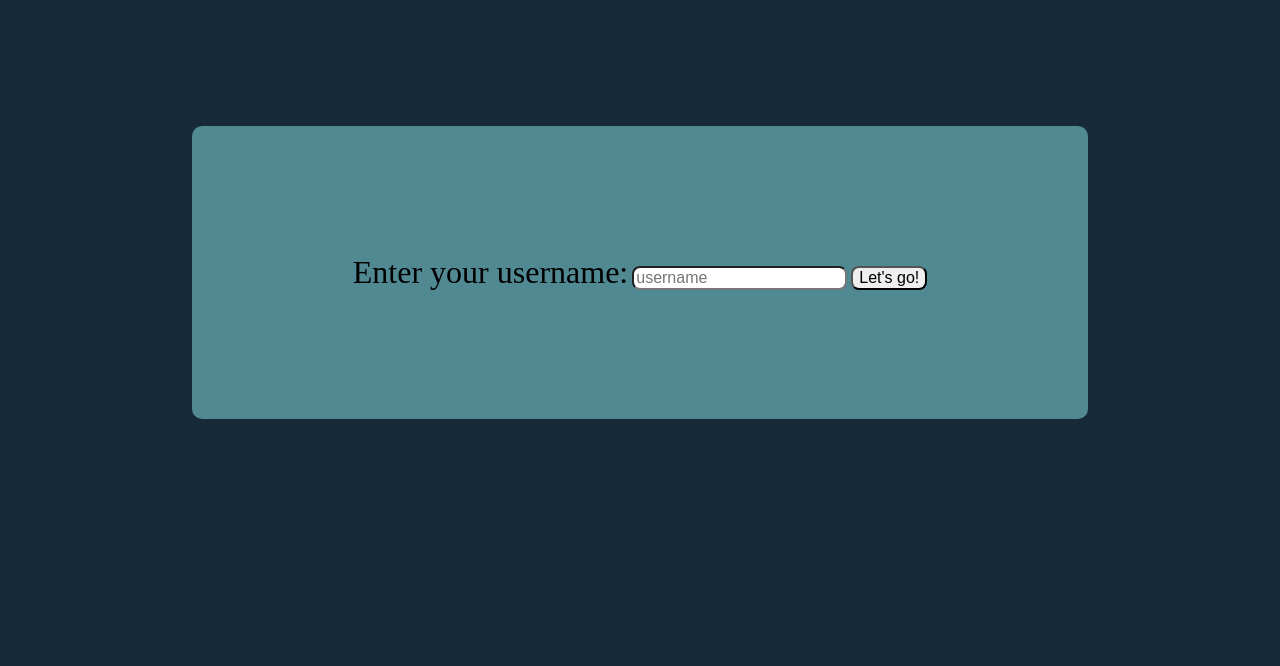
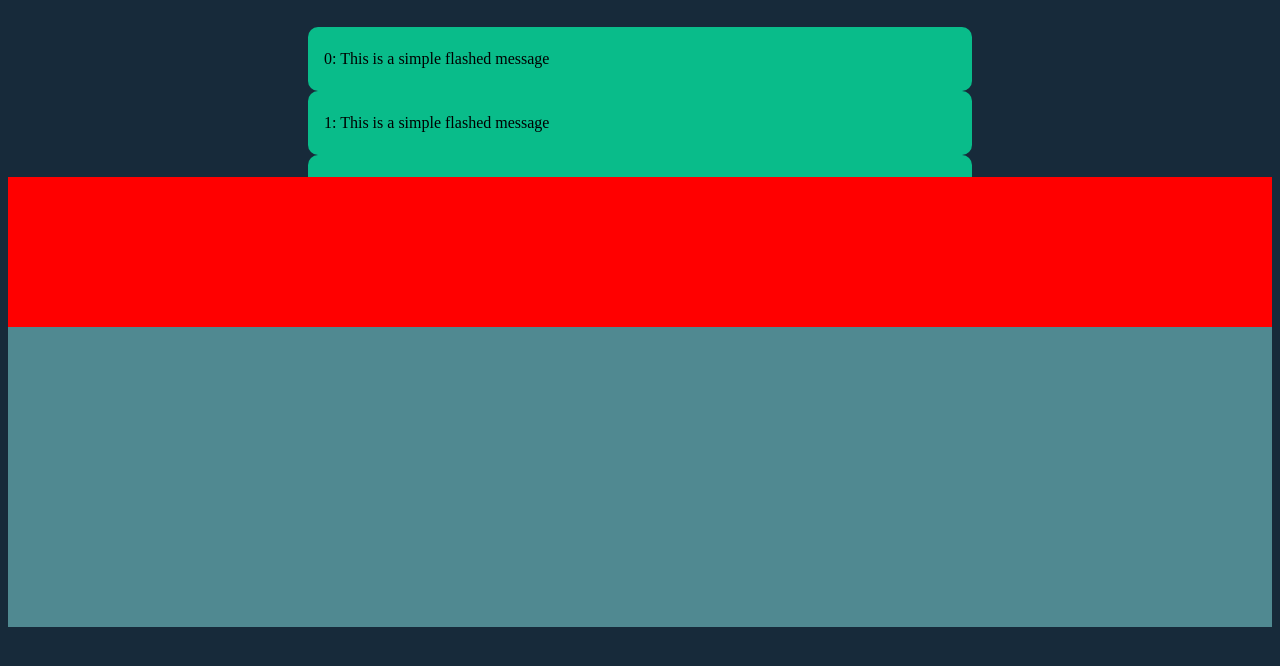
Before and after one commit to 3nabla3/BuzzerApp, a Flask app: page /login in a window 1280 px wide. Shown: the part 74-740 px from the top of the page. Run offline with Flask 2, Linux system fonts and the light colour scheme.

Commit message:
started improving html

```diff
--- a/app.py
+++ b/app.py
@@ -45,7 +45,9 @@ def index():
 def login():
 	if request.method == 'GET':
 		if 'user' in request.cookies and request.cookies['user'].strip() in GetConfig.users:
-			return redirect(url_for('index'))
+			return redirect(url_for('logout'))
+		for i in range(10):
+			flash(f"{i}: This is a simple flashed message")
 		return render_template('login.html')
 
 	# remove trailing whitespace on username
--- a/static/buzzer.js
+++ b/static/buzzer.js
@@ -9,7 +9,7 @@ let g_api_wait_reset_url = null;
 let g_api_get_users_url = null;
 
 colors = Object.freeze({
-    'NORMAL': 'turquoise', 'SUCCESS': 'green', 'FAILURE': 'orange'
+    'NORMAL': '#508991', 'SUCCESS': 'green', 'FAILURE': 'orange'
 });
 
 function setup(user, logout_url, api_click_url, api_reset_url,
--- a/static/style.css
+++ b/static/style.css
@@ -1,5 +1,4 @@
-/* TODO: make this shit actually look decent lmao */
-
+/* Color theme: */
 /*74B3CE*/
 /*508991*/
 /*172A3A*/
@@ -28,6 +27,13 @@ input {
     font-size: 1rem;
 }
 
+#login-form {
+    height: 100%;
+    display: flex;
+    flex-direction: column;
+    justify-content: space-evenly;
+}
+
 .flash {
     background-color: #09BC8A;
     display: flex;
@@ -40,24 +46,38 @@ input {
 }
 
 .centered {
-    position: absolute;
-    top: 25%;
-    left: 15%;
+    /*left: 0;*/
     background-color: #508991;
-    text-align: center;
-    padding: 10%;
-    width: 50%;
-    border-radius: 10px;
+    /*text-align: center;*/
+    height: 300px;
+    /*width: 100%;*/
+    /*border-radius: 10px;*/
+    /*display: flex;*/
+    /*justify-content: center;*/
+    /*align-items: center;*/
 }
 
 #buzzer {
     color: darkred;
-    background-color: turquoise;
+    background-color: inherit;
+    border-radius: inherit;
     border: none;
-    /*border-radius: 50px;*/
-    /*margin: auto;*/
-    /*width: 75%;*/
+    height: 100%;
+    width: 100%;
+    font-size: 60px;
+}
+
+#aux-div {
+    background-color: red;
     /*height: 200px;*/
-    /*cursor: pointer;*/
-    /*font-size: 40px;*/
 }
+
+#flashed-mess {
+    overflow: clip;
+    height: 150px;
+}
+
+#aux-sec {
+    background-color: red;
+    height: 150px;
+}
--- a/templates/base.html
+++ b/templates/base.html
@@ -12,10 +12,45 @@
     <header>
         {% block header %}{% endblock %}
     </header>
-{% for mess in get_flashed_messages() %}
-    <div class="flash">{{ mess }}</div>
-{% endfor %}
-{% block content %}{% endblock %}
+    <section id="flashed-mess">
+        {% for mess in get_flashed_messages() %}
+            <div class="flash">{{ mess }}</div>
+        {% endfor %}
+    </section>
+    <section id="aux-sec">
+
+    </section>
+    <div class="centered">
+
+    </div>
+
+{# used to fade off the flashed messages #}
+<script>
+    function fade(element) {
+        let animationTime = 2;
+        let stepTime = 0.05;
+
+        let initialOp = 1; // initial opacity
+        let op = initialOp;
+        let per = stepTime / animationTime
+        console.log(per);
+        const timer = setInterval(function () {
+            if (op <= 0.1) {
+                clearInterval(timer);
+                element.style.display = 'none';
+            }
+            element.style.opacity = op;
+            element.style.filter = 'alpha(opacity=' + op * 100 + ")";
+            op -= initialOp * per;
+        }, stepTime * 1000);
+    }
+
+    flashed = document.getElementsByClassName("flash");
+    for (let i = 0; i < flashed.length; i++) {
+        {#fade(flashed[i]);#}
+        console.log("Fading element");
+    }
+</script>
+
 </body>
-
 </html>
--- a/templates/login.html
+++ b/templates/login.html
@@ -4,11 +4,11 @@
 {% endblock %}
 
 {% block content %}
-    <div class="centered">
-        <form action="/login" method="post">
-            <label for="user">Enter your username:</label>
-            <input name="user" id="user" placeholder="username" required/>
-            <input type="submit" value="Let's go!"/>
-        </form>
-    </div>
+<div class="centered">
+    <form action="/login" method="post" id="login-form">
+        <label for="user">Enter your username:</label>
+        <input name="user" id="user" placeholder="Be creative..." required/>
+        <input type="submit" value="Let's go!"/>
+    </form>
+</div>
 {% endblock %}
```
Also changed, not shown: templates/index.html (+6 -2 lines).
